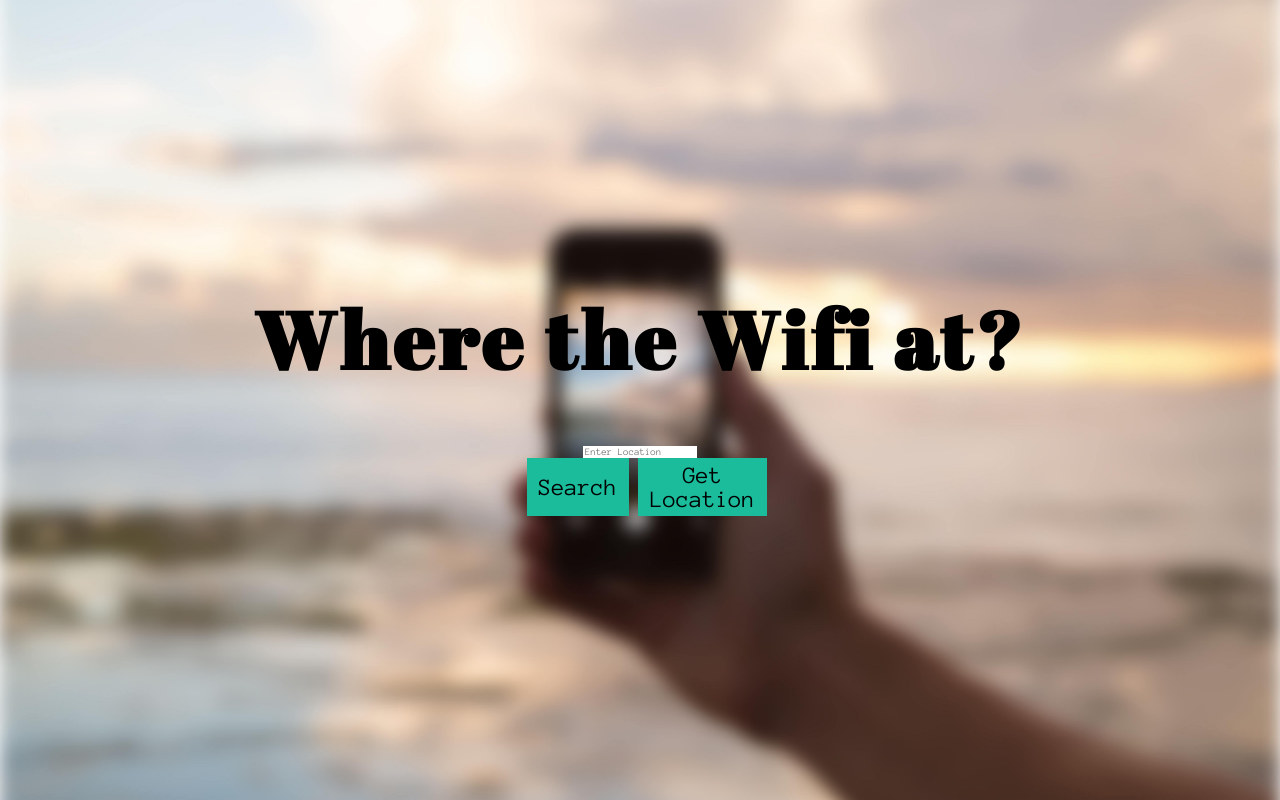
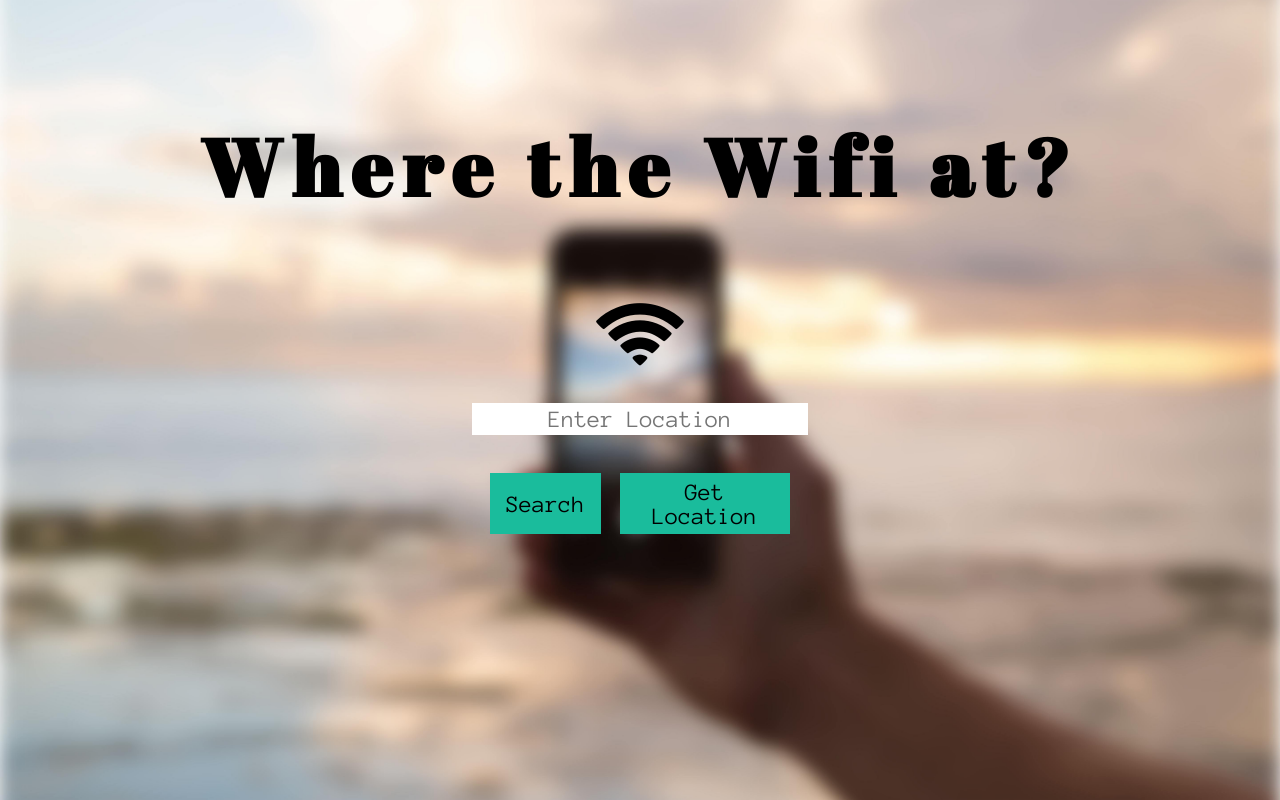
Before and after one commit to Koala-Coders/foursquare-wifi, a plain HTML site: page index.html in a window 1280 px wide. Drawn offline with Linux system fonts and the light colour scheme.

Commit message:
Updated header styling

```diff
--- a/css/_header.scss
+++ b/css/_header.scss
@@ -12,15 +12,31 @@ header{
   h1{
     text-align: center;
     font-family: 'Abril Fatface';
-    letter-spacing: 4px;
-    margin-top: 0;
+    letter-spacing: 10px;
+    margin: 0;
+    font-size: 5rem;
+    margin-top: -12%;
+    margin-bottom: 6%;
+  }
+
+  .fa{
     font-size: 5rem;
   }
 
   input{
     background: white;
     border: none;
-    color: black;
+    font-size: 1.5rem;
+    width: 21rem;
+    height: 2rem;
+    margin: 2% 0;
+    text-align: center;
+  }
+
+  input:focus,
+  input:active{
+    border: $teal 2px solid;
+    outline: none;
   }
 
   button{
@@ -30,7 +46,7 @@ header{
     margin-top: 50px;
     font-size: 1.5rem;
     padding: 2% 5%;
-    margin: 0 2%;
+    margin: 4% 3% 0;
 
   }
 
@@ -38,6 +54,10 @@ header{
     background: $pink;
   }
 
+  .getLocation{
+    width: 15rem;
+  }
+
   div{
     display: flex;
     flex-direction: row;
--- a/index.html
+++ b/index.html
@@ -5,15 +5,17 @@
   <title>Where the WiFi at?</title>
   <link rel="stylesheet" href="css/style.css">
   <link href='http://fonts.googleapis.com/css?family=Abril+Fatface|Anonymous+Pro:400,400italic,700,700italic' rel='stylesheet' type='text/css'>
+  <link rel="stylesheet" href="https://maxcdn.bootstrapcdn.com/font-awesome/4.4.0/css/font-awesome.min.css">
 
 </head>
 <body>
   <header>
     <h1>Where the Wifi at?</h1>
+    <i class="fa fa-wifi"></i>
     <input type="text" name="Enter Location" placeholder="Enter Location">
     <div>
-      <button>Search</button>
-      <button>Get Location</button>
+      <button class="search">Search</button>
+      <button class="getLocation">Get Location</button>
     </div>
   </header>
 </body>
```
Also changed, not shown: css/style.css.
